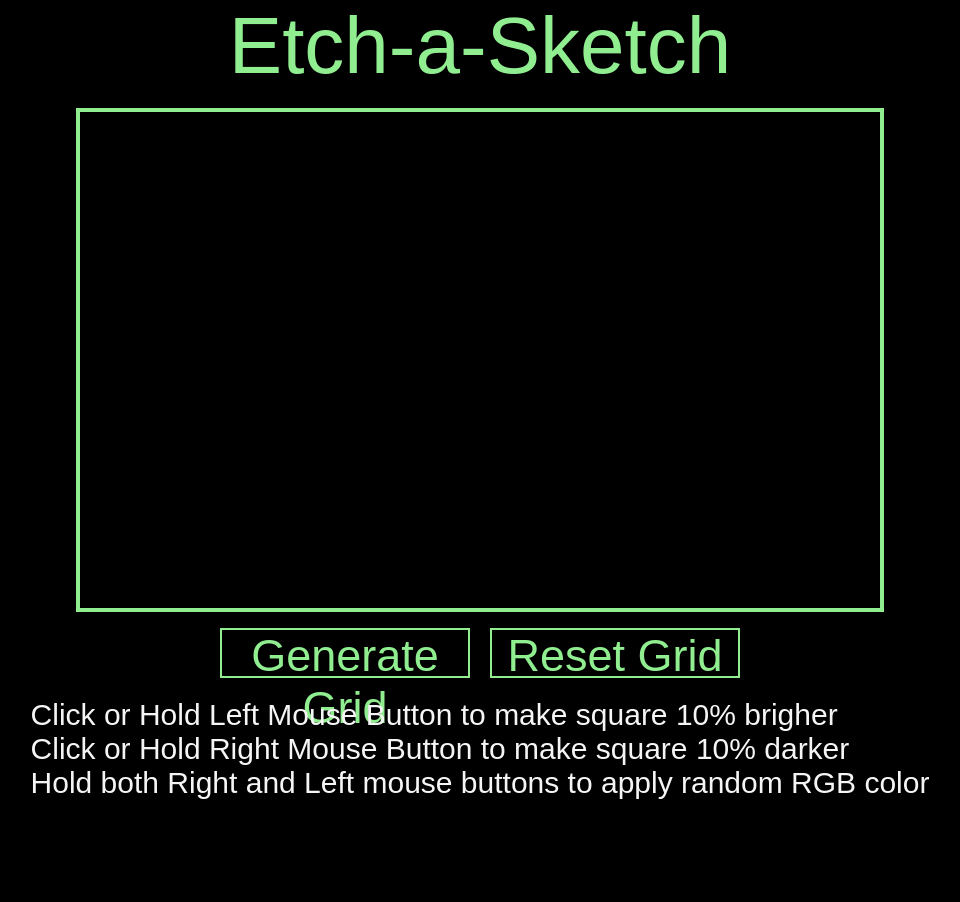
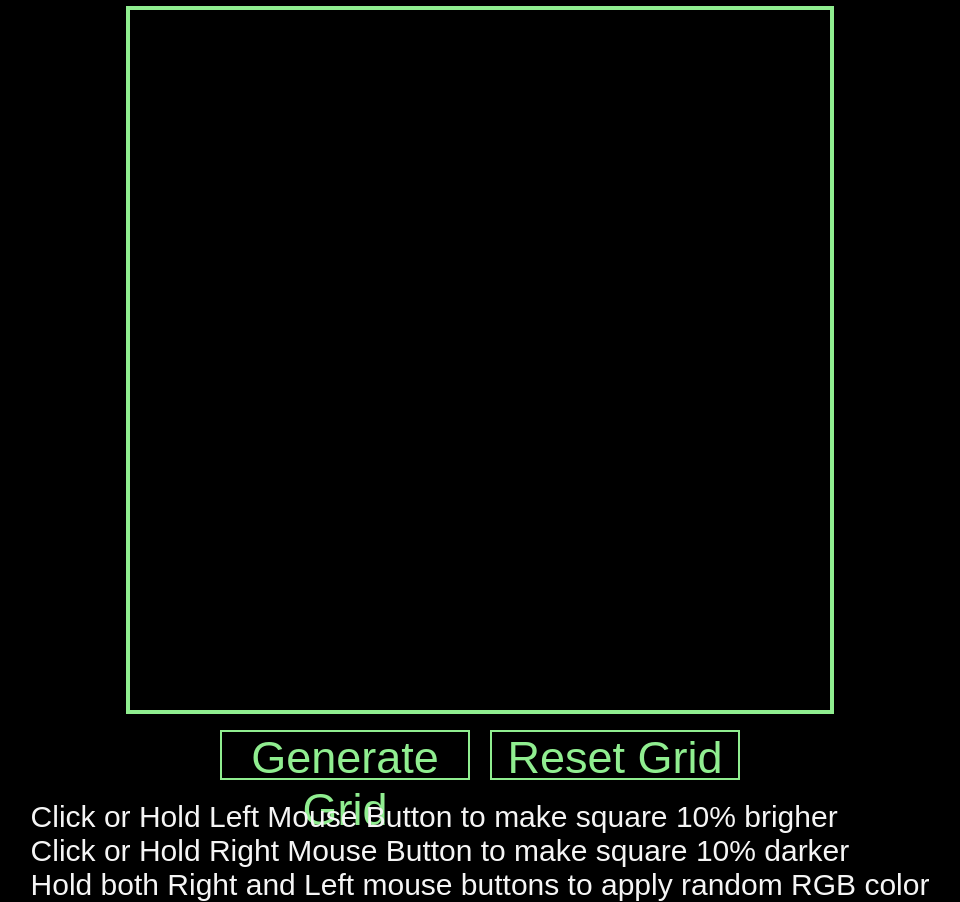
Before and after one commit to Nerio01/odin-foundations-etch, a plain HTML site: page index.html in a window 1280 px wide. Shown: the whole page, without its empty margins (160-1120 px from the left). Before the commit the page ends 800 px from the top, so only its background shows below. Drawn offline with Linux system fonts and the light colour scheme; a web font is replaced by a local one.

Commit message:
reduced size of grid container to 700x700px

```diff
--- a/style.css
+++ b/style.css
@@ -22,10 +22,11 @@ header {
 }
 
 .grid-container {
-  width: 800px;
-  height: 800px;
+  width: 700px;
+  height: 700px;
   gap: 1px;
   box-shadow: 0px 0px 0px 4px lightgreen; /* replaced border due to interference with box-sizing (it was "eating the bottom border after generation of grid")*/
+  flex-shrink: 0;
 }
 
 button {
```
